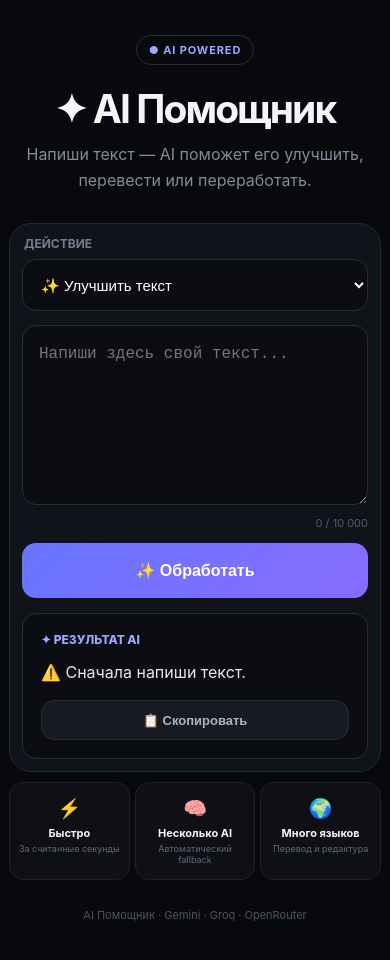
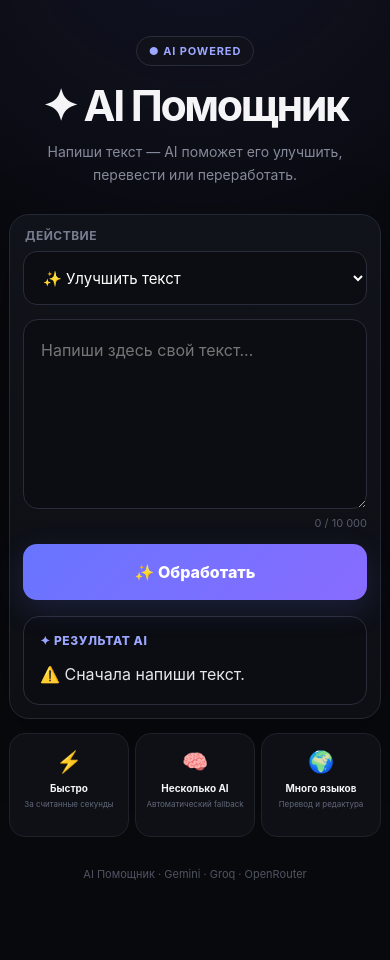
Before and after one commit to dw6fz9nr88-commits/-ai-text-helper, a website: page index.html in a window 390 px wide. Both pictures are taken after a click on the button "✨ Обработать". Drawn offline with Linux system fonts and the light colour scheme.

Commit message:
Enhance index.html with responsive styles and meta tag
Updated styles and layout for improved responsiveness and added a description meta tag.

```diff
--- a/index.html
+++ b/index.html
@@ -4,70 +4,112 @@
 <meta charset="UTF-8">
 <meta
   name="viewport"
-  content="width=device-width, initial-scale=1.0"
+  content="width=device-width, initial-scale=1.0, viewport-fit=cover"
 >
 <meta
   name="theme-color"
   content="#08090d"
+>
+<meta
+  name="description"
+  content="AI Помощник — улучшение, перевод, сокращение и переработка текста с помощью искусственного интеллекта."
 >
 <title>AI Помощник</title>
 <style>
 * {
   box-sizing: border-box;
 }
+html {
+  min-height: 100%;
+  background: #08090d;
+}
 body {
   margin: 0;
   min-height: 100vh;
-  background: #08090d;
+  background:
+    radial-gradient(
+      circle at 50% -10%,
+      rgba(104, 117, 255, 0.10),
+      transparent 38%
+    ),
+    #08090d;
   color: #f5f5f7;
   font-family:
     -apple-system,
     BlinkMacSystemFont,
     "Segoe UI",
     sans-serif;
+  -webkit-font-smoothing: antialiased;
+}
+button,
+select,
+textarea {
+  font: inherit;
+}
+button,
+select {
+  -webkit-tap-highlight-color: transparent;
 }
 .container {
-  width:
-    min(720px, calc(100% - 20px));
-  margin: auto;
-  padding-bottom: 40px;
+  width: min(100% - 32px, 980px);
+  margin: 0 auto;
+  padding:
+    0 0
+    max(40px, env(safe-area-inset-bottom));
 }
+/* ==============================
+   HEADER
+============================== */
 header {
   text-align: center;
   padding:
-    45px 10px 30px;
+    64px 20px 42px;
 }
 .badge {
-  display: inline-block;
-  padding:
-    7px 12px;
-  border:
-    1px solid #292d39;
+  display: inline-flex;
+  align-items: center;
+  gap: 6px;
+  padding: 7px 12px;
+  border: 1px solid #292d39;
   border-radius: 999px;
+  background: rgba(17, 19, 26, 0.65);
   color: #9da7ff;
   font-size: 11px;
   font-weight: 700;
   letter-spacing: .08em;
 }
 h1 {
-  margin:
-    20px 0 10px;
+  margin: 20px 0 12px;
   font-size:
-    clamp(38px, 10vw, 58px);
-  letter-spacing: -.05em;
+    clamp(40px, 7vw, 68px);
+  line-height: 1.05;
+  letter-spacing: -.055em;
 }
 .subtitle {
+  max-width: 620px;
+  margin: 0 auto;
   color: #858a9a;
-  line-height: 1.6;
-  max-width: 560px;
-  margin: auto;
+  font-size:
+    clamp(14px, 2vw, 17px);
+  line-height: 1.65;
 }
+/* ==============================
+   MAIN APP
+============================== */
 .app {
-  padding: 16px;
+  width: 100%;
+  padding: clamp(16px, 3vw, 26px);
   border:
     1px solid #242833;
-  border-radius: 22px;
-  background: #11131a;
+  border-radius: 24px;
+  background:
+    linear-gradient(
+      180deg,
+      rgba(17, 19, 26, 0.98),
+      rgba(13, 15, 21, 0.98)
+    );
+  box-shadow:
+    0 20px 70px rgba(0, 0, 0, 0.28);
 }
 label {
   display: block;
@@ -76,34 +118,44 @@ label {
   color: #777d90;
   font-size: 12px;
   font-weight: 700;
+  letter-spacing: .04em;
 }
 select,
 textarea {
   width: 100%;
   border:
     1px solid #292d39;
-  border-radius: 14px;
   outline: none;
   background: #0b0d12;
-  color: white;
+  color: #fff;
+  transition:
+    border-color .2s ease,
+    box-shadow .2s ease;
 }
 select {
-  height: 52px;
+  height: 54px;
   padding:
-    0 14px;
+    0 15px;
+  border-radius: 14px;
   font-size: 15px;
+  cursor: pointer;
 }
 textarea {
+  display: block;
+  min-height: 210px;
   margin-top: 14px;
-  min-height: 180px;
-  padding: 16px;
+  padding: 17px;
+  border-radius: 15px;
   resize: vertical;
   font-size: 16px;
-  line-height: 1.6;
+  line-height: 1.65;
 }
-textarea:focus,
-select:focus {
+select:focus,
+textarea:focus {
   border-color: #6875ff;
+  box-shadow:
+    0 0 0 3px
+    rgba(104, 117, 255, 0.10);
 }
 .counter {
   margin-top: 7px;
@@ -111,10 +163,13 @@ select:focus {
   color: #555b6b;
   font-size: 11px;
 }
-button {
+/* ==============================
+   MAIN BUTTON
+============================== */
+#process {
   width: 100%;
-  min-height: 55px;
-  margin-top: 13px;
+  min-height: 56px;
+  margin-top: 14px;
   border: 0;
   border-radius: 14px;
   background:
@@ -127,18 +182,37 @@ button {
   font-size: 16px;
   font-weight: 800;
   cursor: pointer;
+  box-shadow:
+    0 10px 30px
+    rgba(104, 117, 255, 0.16);
+  transition:
+    transform .15s ease,
+    opacity .2s ease,
+    box-shadow .2s ease;
+}
+#process:hover:not(:disabled) {
+  transform: translateY(-1px);
+  box-shadow:
+    0 14px 34px
+    rgba(104, 117, 255, 0.24);
+}
+#process:active:not(:disabled) {
+  transform: translateY(0);
 }
 button:disabled {
   opacity: .55;
   cursor: not-allowed;
 }
+/* ==============================
+   RESULT
+============================== */
 .result {
   display: none;
-  margin-top: 15px;
-  padding: 18px;
+  margin-top: 16px;
+  padding: clamp(16px, 3vw, 22px);
   border:
     1px solid #292d39;
-  border-radius: 14px;
+  border-radius: 16px;
   background: #0b0d12;
 }
 .result.show {
@@ -149,11 +223,12 @@ button:disabled {
   color: #9da7ff;
   font-size: 12px;
   font-weight: 800;
+  letter-spacing: .05em;
 }
 .provider {
   display: inline-block;
-  margin-bottom: 14px;
-  padding: 6px 9px;
+  margin-bottom: 15px;
+  padding: 6px 10px;
   border:
     1px solid #292d39;
   border-radius: 999px;
@@ -166,79 +241,218 @@ button:disabled {
 .result-text {
   white-space: pre-wrap;
   word-break: break-word;
-  line-height: 1.7;
   color: #e5e6eb;
+  font-size: 16px;
+  line-height: 1.75;
 }
-.copy {
-  min-height: 40px;
-  margin-top: 14px;
+/* ==============================
+   SECONDARY BUTTONS
+============================== */
+.copy,
+.retry {
+  width: 100%;
+  min-height: 44px;
+  border-radius: 12px;
   background: #171a23;
   border:
     1px solid #292d39;
   color: #aeb3c2;
   font-size: 13px;
+  cursor: pointer;
+  transition:
+    background .2s ease,
+    border-color .2s ease;
+}
+.copy {
+  margin-top: 16px;
 }
 .retry {
   display: none;
   margin-top: 10px;
-  min-height: 44px;
-  background: #171a23;
-  border:
-    1px solid #292d39;
-  color: #c5c9d5;
-  font-size: 13px;
 }
 .retry.show {
   display: block;
 }
+.copy:hover:not(:disabled),
+.retry:hover:not(:disabled) {
+  background: #1c202b;
+  border-color: #373c4b;
+}
+/* ==============================
+   FEATURES
+============================== */
 .features {
   display: grid;
   grid-template-columns:
     repeat(3, 1fr);
-  gap: 8px;
-  margin-top: 10px;
+  gap: 12px;
+  margin-top: 14px;
 }
 .feature {
-  padding: 14px 6px;
+  min-height: 116px;
+  padding: 20px 12px;
   border:
     1px solid #1e212a;
-  border-radius: 14px;
+  border-radius: 16px;
   background: #0e1016;
   text-align: center;
+  transition:
+    border-color .2s ease,
+    transform .2s ease;
+}
+.feature:hover {
+  transform: translateY(-2px);
+  border-color: #292e3a;
 }
 .icon {
-  font-size: 19px;
+  font-size: 21px;
 }
 .feature strong {
   display: block;
-  margin-top: 6px;
-  font-size: 11px;
+  margin-top: 8px;
+  font-size: 12px;
 }
 .feature span {
   display: block;
-  margin-top: 3px;
+  margin-top: 5px;
   color: #626879;
-  font-size: 9px;
+  font-size: 10px;
+  line-height: 1.4;
 }
+/* ==============================
+   FOOTER
+============================== */
 footer {
-  padding-top: 28px;
+  padding:
+    30px 0 10px;
   text-align: center;
   color: #4f5462;
   font-size: 11px;
 }
-@media(max-width:600px) {
+/* ==============================
+   TABLET
+============================== */
+@media (min-width: 601px) {
+  .container {
+    width: min(100% - 48px, 980px);
+  }
+  .app {
+    padding: 28px;
+  }
+  textarea {
+    min-height: 240px;
+  }
+  #process {
+    min-height: 58px;
+  }
+  .copy,
+  .retry {
+    width: auto;
+    padding:
+      0 22px;
+  }
+}
+/* ==============================
+   DESKTOP
+============================== */
+@media (min-width: 900px) {
+  header {
+    padding-top: 78px;
+  }
+  .app {
+    border-radius: 26px;
+  }
+  textarea {
+    min-height: 260px;
+  }
+  .features {
+    gap: 14px;
+  }
+  .feature {
+    min-height: 128px;
+    padding: 23px 16px;
+  }
+  .feature strong {
+    font-size: 13px;
+  }
+  .feature span {
+    font-size: 11px;
+  }
+}
+/* ==============================
+   SMALL PHONES
+============================== */
+@media (max-width: 600px) {
   .container {
     width:
       calc(100% - 18px);
   }
   header {
-    padding-top: 35px;
+    padding:
+      36px 8px 28px;
+  }
+  h1 {
+    margin-top: 17px;
+    font-size:
+      clamp(36px, 11vw, 48px);
+  }
+  .subtitle {
+    font-size: 14px;
   }
   .app {
-    padding: 12px;
+    padding: 13px;
+    border-radius: 20px;
+  }
+  textarea {
+    min-height: 190px;
   }
   .features {
-    gap: 5px;
+    gap: 6px;
+  }
+  .feature {
+    min-height: 104px;
+    padding:
+      15px 5px;
+  }
+  .feature strong {
+    font-size: 10px;
+  }
+  .feature span {
+    font-size: 8px;
+  }
+  footer {
+    padding-bottom: 20px;
+  }
+}
+/* ==============================
+   VERY SMALL PHONES
+============================== */
+@media (max-width: 380px) {
+  .container {
+    width:
+      calc(100% - 12px);
+  }
+  .features {
+    grid-template-columns:
+      1fr;
+  }
+  .feature {
+    min-height: auto;
+    padding: 13px;
+  }
+  .feature span {
+    font-size: 9px;
+  }
+}
+/* ==============================
+   REDUCED MOTION
+============================== */
+@media (prefers-reduced-motion: reduce) {
+  *,
+  *::before,
+  *::after {
+    scroll-behavior: auto !important;
+    transition: none !important;
   }
 }
 </style>
@@ -383,7 +597,10 @@ const retryButton =
   document.getElementById("retryButton");
 const copyButton =
   document.getElementById("copyButton");
-// Счётчик символов
+let retryTimer = null;
+/* ==============================
+   СЧЁТЧИК
+============================== */
 textInput.addEventListener(
   "input",
   () => {
@@ -391,7 +608,9 @@ textInput.addEventListener(
       `${textInput.value.length.toLocaleString("ru-RU")} / 10 000`;
   }
 );
-// Названия AI-провайдеров
+/* ==============================
+   ПРОВАЙДЕР
+============================== */
 function getProviderName(name) {
   const providers = {
     gemini: "✦ Gemini",
@@ -400,32 +619,36 @@ function getProviderName(name) {
   };
   return providers[name] || "✦ AI";
 }
-// Обработка текста
+/* ==============================
+   ОБРАБОТКА
+============================== */
 async function processText() {
   const text =
     textInput.value.trim();
   const mode =
     document.getElementById("action").value;
-  // Проверяем текст
   if (!text) {
     showResult(
       "⚠️ Сначала напиши текст."
     );
     return;
   }
-  // Защита
   if (text.length > 10000) {
     showResult(
       "⚠️ Текст слишком длинный."
     );
     return;
   }
-  // UI загрузки
   processButton.disabled = true;
   processButton.textContent =
     "⏳ AI обрабатывает...";
-  retryButton.classList.remove("show");
-  resultBox.classList.add("show");
+  retryButton.classList.remove(
+    "show"
+  );
+  retryButton.disabled = false;
+  resultBox.classList.add(
+    "show"
+  );
   provider.style.display =
     "none";
   resultText.textContent =
@@ -440,7 +663,8 @@ async function processText() {
             "Content-Type":
               "application/json"
           },
-          body: JSON.stringify({
+          body:
+            JSON.stringify({
               message: text,
               mode: mode
             })
@@ -455,8 +679,9 @@ async function processText() {
         "Сервер вернул некорректный ответ."
       );
     }
-    // Ошибка сервера
-    if (!response.ok) {
+    /* ==========================
+       RATE LIMIT
+    ========================== */
     if (response.status === 429) {
       let message =
         "⚠️ Лимит AI временно исчерпан.";
@@ -471,14 +696,26 @@ async function processText() {
           data.retryAfter
         );
       }
-        throw new Error(message);
+      resultText.textContent =
+        "❌ " + message;
+      provider.style.display =
+        "none";
+      copyButton.style.display =
+        "none";
+      return;
     }
+    /* ==========================
+       ДРУГИЕ ОШИБКИ
+    ========================== */
+    if (!response.ok) {
       throw new Error(
         data.error ||
         `Ошибка сервера (${response.status})`
       );
     }
-    // Проверяем ответ
+    /* ==========================
+       ПРОВЕРКА AI ОТВЕТА
+    ========================== */
     if (
       !data ||
       typeof data.answer !== "string" ||
@@ -488,10 +725,8 @@ async function processText() {
         "AI не вернул текстовый ответ."
       );
     }
-    // Показываем результат
     resultText.textContent =
       data.answer.trim();
-    // Показываем провайдера
     if (
       typeof data.provider === "string"
     ) {
@@ -510,6 +745,8 @@ async function processText() {
       error.message;
     provider.style.display =
       "none";
+    copyButton.style.display =
+      "none";
     retryButton.classList.add(
       "show"
     );
@@ -520,23 +757,36 @@ async function processText() {
       "✨ Обработать";
   }
 }
-// Показ результата
+/* ==============================
+   ПОКАЗ РЕЗУЛЬТАТА
+============================== */
 function showResult(text) {
   resultBox.classList.add(
     "show"
   );
   provider.style.display =
     "none";
+  copyButton.style.display =
+    "none";
   resultText.textContent =
     text;
 }
-// Таймер повторной попытки
+/* ==============================
+   ТАЙМЕР RATE LIMIT
+============================== */
 function startRetryTimer(seconds) {
+  if (retryTimer) {
+    clearInterval(
+      retryTimer
+    );
+  }
   let remaining =
     Math.max(
       1,
       Number(seconds) || 60
     );
+  processButton.disabled =
+    true;
   retryButton.disabled =
     true;
   retryButton.classList.add(
@@ -544,16 +794,21 @@ function startRetryTimer(seconds) {
   );
   retryButton.textContent =
     `⏳ Повторить через ${remaining} сек.`;
-  const timer =
+  retryTimer =
     setInterval(
       () => {
         remaining--;
         if (remaining <= 0) {
-          clearInterval(timer);
+          clearInterval(
+            retryTimer
+          );
+          retryTimer = null;
           retryButton.disabled =
             false;
           retryButton.textContent =
             "🔄 Попробовать снова";
+          processButton.disabled =
+            false;
           return;
         }
         retryButton.textContent =
@@ -562,7 +817,9 @@ function startRetryTimer(seconds) {
       1000
     );
 }
-// Копирование
+/* ==============================
+   КОПИРОВАНИЕ
+============================== */
 async function copyResult() {
   const text =
     resultText.textContent;
```
Lines whose indentation alone changed are shown as unchanged.
